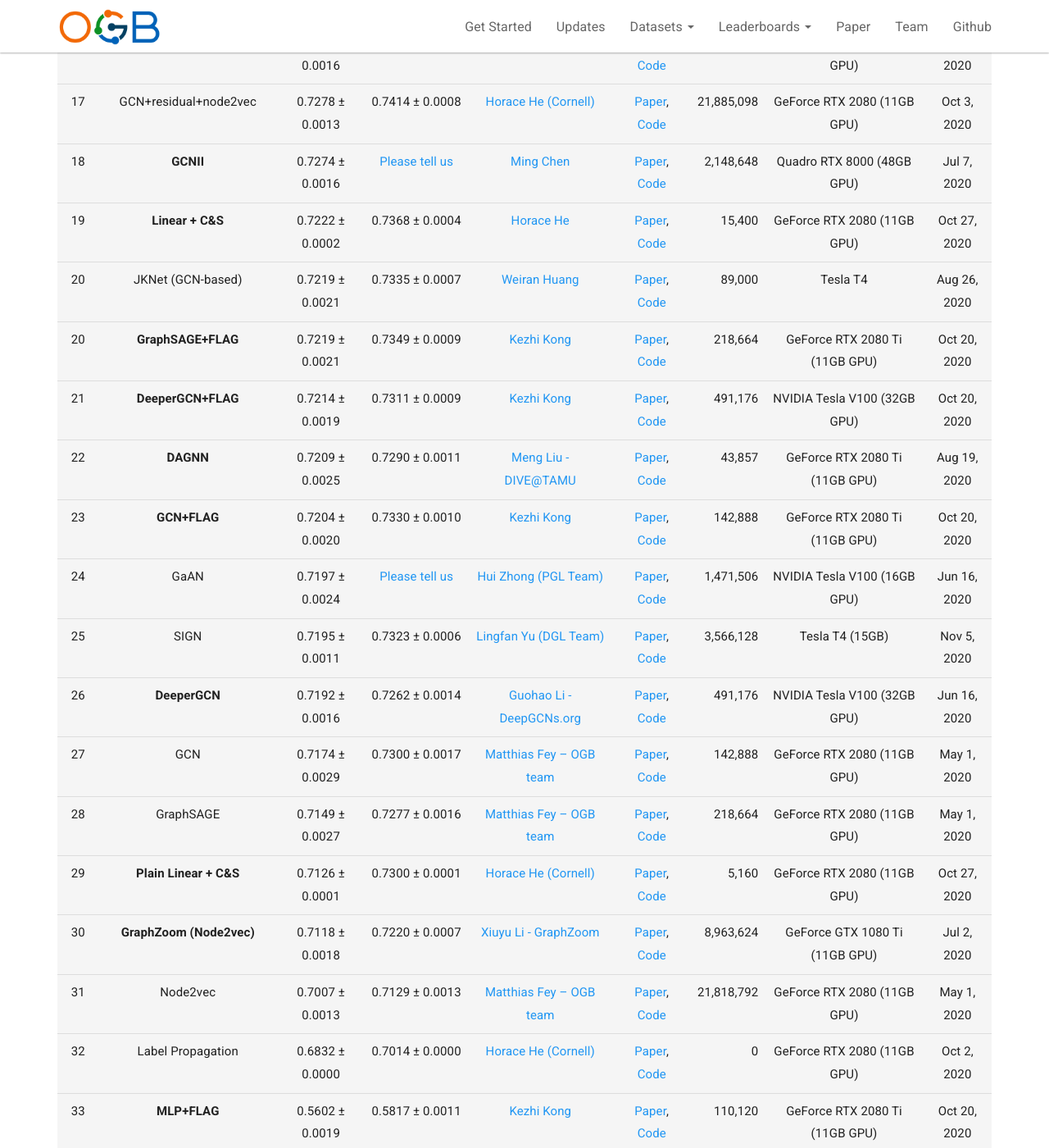
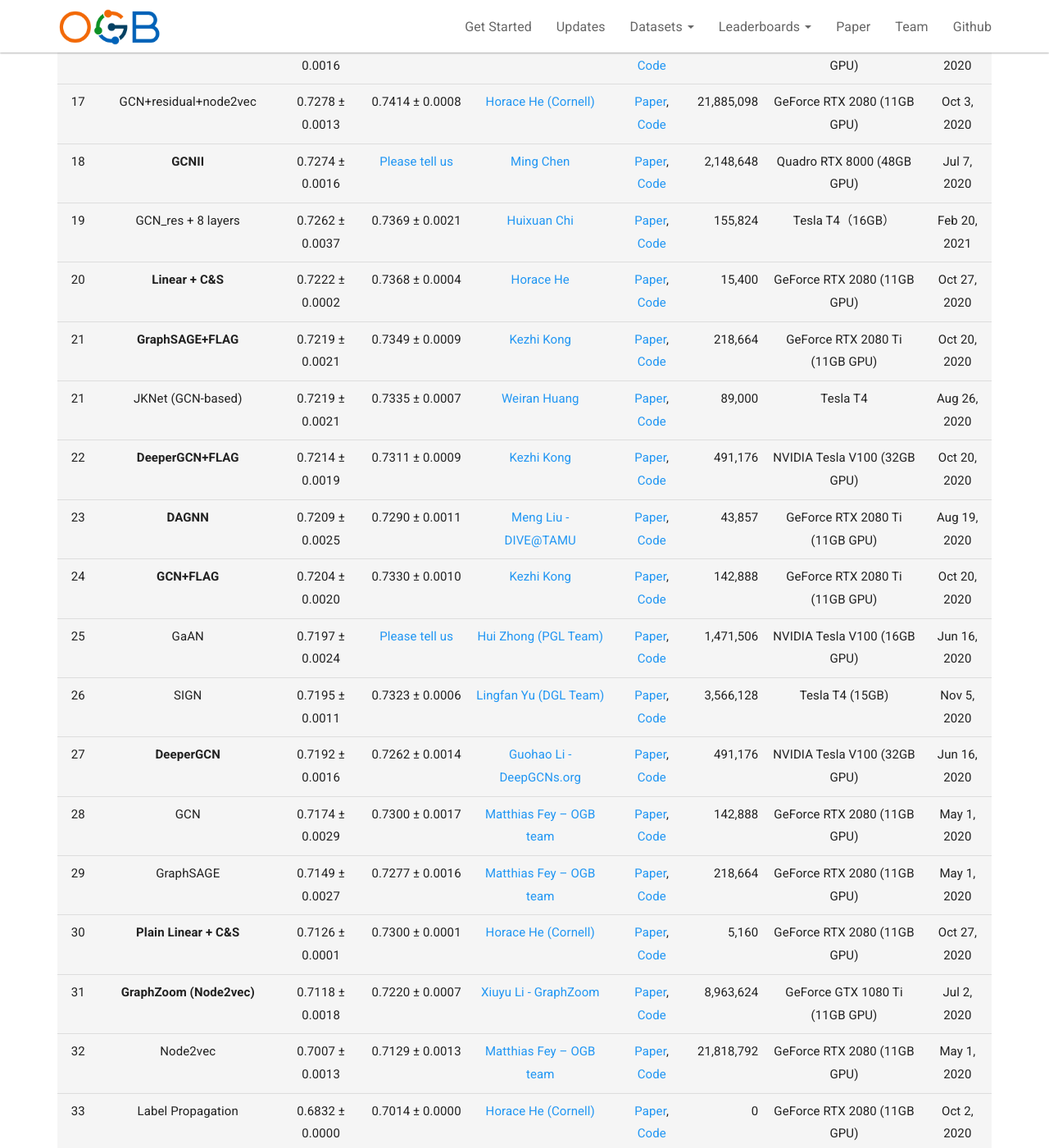
Before and after one commit to snap-stanford/ogb-web, a Jekyll site: the page built from _docs/leaderboard/leader_nodeprop.md, in a window 1280 px wide and 1400 px high, scrolled down 4996 px. Shown: the whole window at 82% size. Built offline with Jekyll 4.4.1, drawn with Linux system fonts in a browser that asks for light colours.

Commit message:
updateleaderboard

```diff
--- a/_docs/leaderboard/leader_nodeprop.md
+++ b/_docs/leaderboard/leader_nodeprop.md
@@ -107,23 +107,24 @@ The **bold** method name indicates that the implementation is **official** (by t
 |  16  |  GCN+residual+6 layers  | 0.7286 ± 0.0016   | 0.7382 ± 0.0007 | [Horace He (Cornell)](mailto:hh498@cornell.edu) | [Paper](https://arxiv.org/abs/1609.02907), [Code](https://github.com/Chillee/ogb_baselines) | 122,542 | GeForce RTX 2080 (11GB GPU) | Oct 6, 2020 |
 |  17  |  GCN+residual+node2vec  | 0.7278 ± 0.0013   | 0.7414 ± 0.0008 | [Horace He (Cornell)](mailto:hh498@cornell.edu) | [Paper](https://arxiv.org/abs/1609.02907), [Code](https://github.com/Chillee/ogb_baselines) | 21,885,098 | GeForce RTX 2080 (11GB GPU) | Oct 3, 2020 |
 |  18  |  **GCNII**  | 0.7274 ± 0.0016   | [Please tell us](mailto:ogb@cs.stanford.edu) |[Ming Chen](mailto:chennnming@outlook.com) | [Paper](https://arxiv.org/abs/2007.02133), [Code](https://github.com/chennnM/GCNII/tree/master/PyG/ogbn-arxiv) | 2,148,648 | Quadro RTX 8000 (48GB GPU) | Jul 7, 2020 |
-|  19  |  **Linear + C&S**  | 0.7222 ± 0.0002   | 0.7368 ± 0.0004 |[Horace He](mailto:hh498@cornell.edu) | [Paper](https://arxiv.org/abs/2010.13993), [Code](https://github.com/Chillee/CorrectAndSmooth) | 15,400 | GeForce RTX 2080 (11GB GPU) | Oct 27, 2020 |
-|  20  |  JKNet (GCN-based)  | 0.7219 ± 0.0021   | 0.7335 ± 0.0007 | [Weiran Huang](mailto:huangweiran1998@outlook.com) | [Paper](https://arxiv.org/pdf/1806.03536.pdf), [Code](https://github.com/EtoDemerzel0427/ogbn-arxiv-baselines/blob/master/JKNet.py) | 89,000 | Tesla T4 | Aug 26, 2020 |
-|  20  |  **GraphSAGE+FLAG**  | 0.7219 ± 0.0021   | 0.7349 ± 0.0009 |[Kezhi Kong](mailto:kong@cs.umd.edu) | [Paper](https://arxiv.org/abs/2010.09891), [Code](https://github.com/devnkong/FLAG) | 218,664 | GeForce RTX 2080 Ti (11GB GPU) | Oct 20, 2020 |
-|  21  |  **DeeperGCN+FLAG**  | 0.7214 ± 0.0019   | 0.7311 ± 0.0009 |[Kezhi Kong](mailto:kong@cs.umd.edu) | [Paper](https://arxiv.org/abs/2010.09891), [Code](https://github.com/devnkong/FLAG) | 491,176 | NVIDIA Tesla V100 (32GB GPU) | Oct 20, 2020 |
-|  22  |  **DAGNN**  | 0.7209 ± 0.0025   | 0.7290 ± 0.0011 |[Meng Liu - DIVE@TAMU](mailto:mengliu@tamu.edu) | [Paper](https://arxiv.org/abs/2007.09296), [Code](https://github.com/mengliu1998/DeeperGNN) | 43,857 | GeForce RTX 2080 Ti (11GB GPU) | Aug 19, 2020 |
-|  23  |  **GCN+FLAG**  | 0.7204 ± 0.0020   | 0.7330 ± 0.0010 |[Kezhi Kong](mailto:kong@cs.umd.edu) | [Paper](https://arxiv.org/abs/2010.09891), [Code](https://github.com/devnkong/FLAG) | 142,888 | GeForce RTX 2080 Ti (11GB GPU) | Oct 20, 2020 |
-|  24  |  GaAN  | 0.7197 ± 0.0024   | [Please tell us](mailto:ogb@cs.stanford.edu) | [Hui Zhong (PGL Team)](mailto:zhonghui03@baidu.com) | [Paper](https://arxiv.org/abs/1803.07294), [Code](https://github.com/PaddlePaddle/PGL/tree/master/ogb_examples/nodeproppred/ogbn-arxiv) | 1,471,506 | NVIDIA Tesla V100 (16GB GPU) | Jun 16, 2020 |
-|  25  |  SIGN  | 0.7195 ± 0.0011   | 0.7323 ± 0.0006 | [Lingfan Yu (DGL Team)](mailto:lingfan.yu@nyu.edu) | [Paper](https://arxiv.org/abs/2004.11198), [Code](https://github.com/dmlc/dgl/tree/master/examples/pytorch/ogb/sign) | 3,566,128 | Tesla T4 (15GB) | Nov 5, 2020 |
-|  26  |  **DeeperGCN**  | 0.7192 ± 0.0016   | 0.7262 ± 0.0014 |[Guohao Li - DeepGCNs.org](mailto:guohao.li@kaust.edu.sa) | [Paper](https://arxiv.org/abs/2006.07739), [Code](https://github.com/lightaime/deep_gcns_torch/tree/master/examples/ogb) | 491,176 | NVIDIA Tesla V100 (32GB GPU) | Jun 16, 2020 |
-|  27  |  GCN  | 0.7174 ± 0.0029   | 0.7300 ± 0.0017 | [Matthias Fey -- OGB team](mailto:matthias.fey@tu-dortmund.de) | [Paper](https://arxiv.org/abs/1609.02907), [Code](https://github.com/snap-stanford/ogb/tree/master/examples/nodeproppred/arxiv) | 142,888 | GeForce RTX 2080 (11GB GPU) | May 1, 2020 |
-|  28  |  GraphSAGE  | 0.7149 ± 0.0027   | 0.7277 ± 0.0016 | [Matthias Fey -- OGB team](mailto:matthias.fey@tu-dortmund.de) | [Paper](https://arxiv.org/abs/1706.02216), [Code](https://github.com/snap-stanford/ogb/tree/master/examples/nodeproppred/arxiv) | 218,664 | GeForce RTX 2080 (11GB GPU) | May 1, 2020 |
-|  29  |  **Plain Linear + C&S**  | 0.7126 ± 0.0001   | 0.7300 ± 0.0001 |[Horace He (Cornell)](mailto:hh498@cornell.edu) | [Paper](https://arxiv.org/abs/2010.13993), [Code](https://github.com/Chillee/CorrectAndSmooth) | 5,160 | GeForce RTX 2080 (11GB GPU) | Oct 27, 2020 |
-|  30  |  **GraphZoom (Node2vec)**  | 0.7118 ± 0.0018   | 0.7220 ± 0.0007 |[Xiuyu Li - GraphZoom](mailto:xl289@cornell.edu) | [Paper](https://openreview.net/forum?id=r1lGO0EKDH), [Code](https://github.com/cornell-zhang/GraphZoom/tree/master/ogb/ogbn-arxiv) | 8,963,624 | GeForce GTX 1080 Ti (11GB GPU) | Jul 2, 2020 |
-|  31  |  Node2vec  | 0.7007 ± 0.0013   | 0.7129 ± 0.0013 | [Matthias Fey -- OGB team](mailto:matthias.fey@tu-dortmund.de) | [Paper](https://arxiv.org/abs/1607.00653), [Code](https://github.com/snap-stanford/ogb/tree/master/examples/nodeproppred/arxiv) | 21,818,792 | GeForce RTX 2080 (11GB GPU) | May 1, 2020 |
-|  32  |  Label Propagation  | 0.6832 ± 0.0000   | 0.7014 ± 0.0000 | [Horace He (Cornell)](mailto:hh498@cornell.edu) | [Paper](http://pages.cs.wisc.edu/~jerryzhu/pub/ssl_survey.pdf), [Code](https://github.com/Chillee/CorrectAndSmoothOGB) | 0 | GeForce RTX 2080 (11GB GPU) | Oct 2, 2020 |
-|  33  |  **MLP+FLAG**  | 0.5602 ± 0.0019   | 0.5817 ± 0.0011 |[Kezhi Kong](mailto:kong@cs.umd.edu) | [Paper](https://arxiv.org/abs/2010.09891), [Code](https://github.com/devnkong/FLAG) | 110,120 | GeForce RTX 2080 Ti (11GB GPU) | Oct 20, 2020 |
-|  34  |  MLP  | 0.5550 ± 0.0023   | 0.5765 ± 0.0012 | [Matthias Fey -- OGB team](mailto:matthias.fey@tu-dortmund.de) | [Paper](https://arxiv.org/abs/2005.00687), [Code](https://github.com/snap-stanford/ogb/tree/master/examples/nodeproppred/arxiv) | 110,120 | GeForce RTX 2080 (11GB GPU) | May 1, 2020 |
+|  19  |  GCN_res + 8 layers  | 0.7262 ± 0.0037   | 0.7369 ± 0.0021 | [Huixuan Chi](mailto:1520655940@qq.com) | [Paper](https://arxiv.org/abs/1609.02907), [Code](https://github.com/ytchx1999/ogbn_arxiv_GCN_res) | 155,824 | Tesla T4（16GB） | Feb 20, 2021 |
+|  20  |  **Linear + C&S**  | 0.7222 ± 0.0002   | 0.7368 ± 0.0004 |[Horace He](mailto:hh498@cornell.edu) | [Paper](https://arxiv.org/abs/2010.13993), [Code](https://github.com/Chillee/CorrectAndSmooth) | 15,400 | GeForce RTX 2080 (11GB GPU) | Oct 27, 2020 |
+|  21  |  **GraphSAGE+FLAG**  | 0.7219 ± 0.0021   | 0.7349 ± 0.0009 |[Kezhi Kong](mailto:kong@cs.umd.edu) | [Paper](https://arxiv.org/abs/2010.09891), [Code](https://github.com/devnkong/FLAG) | 218,664 | GeForce RTX 2080 Ti (11GB GPU) | Oct 20, 2020 |
+|  21  |  JKNet (GCN-based)  | 0.7219 ± 0.0021   | 0.7335 ± 0.0007 | [Weiran Huang](mailto:huangweiran1998@outlook.com) | [Paper](https://arxiv.org/pdf/1806.03536.pdf), [Code](https://github.com/EtoDemerzel0427/ogbn-arxiv-baselines/blob/master/JKNet.py) | 89,000 | Tesla T4 | Aug 26, 2020 |
+|  22  |  **DeeperGCN+FLAG**  | 0.7214 ± 0.0019   | 0.7311 ± 0.0009 |[Kezhi Kong](mailto:kong@cs.umd.edu) | [Paper](https://arxiv.org/abs/2010.09891), [Code](https://github.com/devnkong/FLAG) | 491,176 | NVIDIA Tesla V100 (32GB GPU) | Oct 20, 2020 |
+|  23  |  **DAGNN**  | 0.7209 ± 0.0025   | 0.7290 ± 0.0011 |[Meng Liu - DIVE@TAMU](mailto:mengliu@tamu.edu) | [Paper](https://arxiv.org/abs/2007.09296), [Code](https://github.com/mengliu1998/DeeperGNN) | 43,857 | GeForce RTX 2080 Ti (11GB GPU) | Aug 19, 2020 |
+|  24  |  **GCN+FLAG**  | 0.7204 ± 0.0020   | 0.7330 ± 0.0010 |[Kezhi Kong](mailto:kong@cs.umd.edu) | [Paper](https://arxiv.org/abs/2010.09891), [Code](https://github.com/devnkong/FLAG) | 142,888 | GeForce RTX 2080 Ti (11GB GPU) | Oct 20, 2020 |
+|  25  |  GaAN  | 0.7197 ± 0.0024   | [Please tell us](mailto:ogb@cs.stanford.edu) | [Hui Zhong (PGL Team)](mailto:zhonghui03@baidu.com) | [Paper](https://arxiv.org/abs/1803.07294), [Code](https://github.com/PaddlePaddle/PGL/tree/master/ogb_examples/nodeproppred/ogbn-arxiv) | 1,471,506 | NVIDIA Tesla V100 (16GB GPU) | Jun 16, 2020 |
+|  26  |  SIGN  | 0.7195 ± 0.0011   | 0.7323 ± 0.0006 | [Lingfan Yu (DGL Team)](mailto:lingfan.yu@nyu.edu) | [Paper](https://arxiv.org/abs/2004.11198), [Code](https://github.com/dmlc/dgl/tree/master/examples/pytorch/ogb/sign) | 3,566,128 | Tesla T4 (15GB) | Nov 5, 2020 |
+|  27  |  **DeeperGCN**  | 0.7192 ± 0.0016   | 0.7262 ± 0.0014 |[Guohao Li - DeepGCNs.org](mailto:guohao.li@kaust.edu.sa) | [Paper](https://arxiv.org/abs/2006.07739), [Code](https://github.com/lightaime/deep_gcns_torch/tree/master/examples/ogb) | 491,176 | NVIDIA Tesla V100 (32GB GPU) | Jun 16, 2020 |
+|  28  |  GCN  | 0.7174 ± 0.0029   | 0.7300 ± 0.0017 | [Matthias Fey -- OGB team](mailto:matthias.fey@tu-dortmund.de) | [Paper](https://arxiv.org/abs/1609.02907), [Code](https://github.com/snap-stanford/ogb/tree/master/examples/nodeproppred/arxiv) | 142,888 | GeForce RTX 2080 (11GB GPU) | May 1, 2020 |
+|  29  |  GraphSAGE  | 0.7149 ± 0.0027   | 0.7277 ± 0.0016 | [Matthias Fey -- OGB team](mailto:matthias.fey@tu-dortmund.de) | [Paper](https://arxiv.org/abs/1706.02216), [Code](https://github.com/snap-stanford/ogb/tree/master/examples/nodeproppred/arxiv) | 218,664 | GeForce RTX 2080 (11GB GPU) | May 1, 2020 |
+|  30  |  **Plain Linear + C&S**  | 0.7126 ± 0.0001   | 0.7300 ± 0.0001 |[Horace He (Cornell)](mailto:hh498@cornell.edu) | [Paper](https://arxiv.org/abs/2010.13993), [Code](https://github.com/Chillee/CorrectAndSmooth) | 5,160 | GeForce RTX 2080 (11GB GPU) | Oct 27, 2020 |
+|  31  |  **GraphZoom (Node2vec)**  | 0.7118 ± 0.0018   | 0.7220 ± 0.0007 |[Xiuyu Li - GraphZoom](mailto:xl289@cornell.edu) | [Paper](https://openreview.net/forum?id=r1lGO0EKDH), [Code](https://github.com/cornell-zhang/GraphZoom/tree/master/ogb/ogbn-arxiv) | 8,963,624 | GeForce GTX 1080 Ti (11GB GPU) | Jul 2, 2020 |
+|  32  |  Node2vec  | 0.7007 ± 0.0013   | 0.7129 ± 0.0013 | [Matthias Fey -- OGB team](mailto:matthias.fey@tu-dortmund.de) | [Paper](https://arxiv.org/abs/1607.00653), [Code](https://github.com/snap-stanford/ogb/tree/master/examples/nodeproppred/arxiv) | 21,818,792 | GeForce RTX 2080 (11GB GPU) | May 1, 2020 |
+|  33  |  Label Propagation  | 0.6832 ± 0.0000   | 0.7014 ± 0.0000 | [Horace He (Cornell)](mailto:hh498@cornell.edu) | [Paper](http://pages.cs.wisc.edu/~jerryzhu/pub/ssl_survey.pdf), [Code](https://github.com/Chillee/CorrectAndSmoothOGB) | 0 | GeForce RTX 2080 (11GB GPU) | Oct 2, 2020 |
+|  34  |  **MLP+FLAG**  | 0.5602 ± 0.0019   | 0.5817 ± 0.0011 |[Kezhi Kong](mailto:kong@cs.umd.edu) | [Paper](https://arxiv.org/abs/2010.09891), [Code](https://github.com/devnkong/FLAG) | 110,120 | GeForce RTX 2080 Ti (11GB GPU) | Oct 20, 2020 |
+|  35  |  MLP  | 0.5550 ± 0.0023   | 0.5765 ± 0.0012 | [Matthias Fey -- OGB team](mailto:matthias.fey@tu-dortmund.de) | [Paper](https://arxiv.org/abs/2005.00687), [Code](https://github.com/snap-stanford/ogb/tree/master/examples/nodeproppred/arxiv) | 110,120 | GeForce RTX 2080 (11GB GPU) | May 1, 2020 |
 
 
 
```
